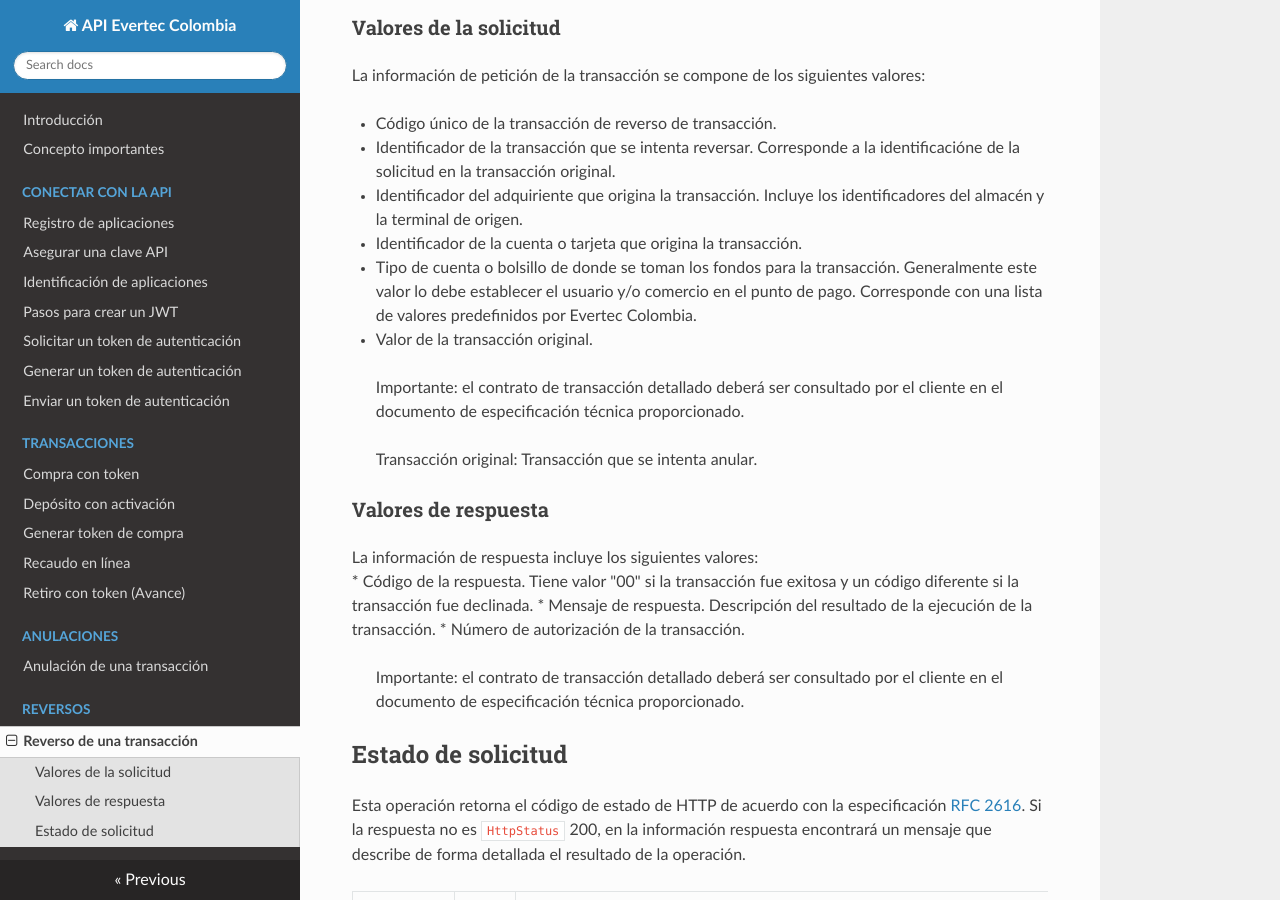
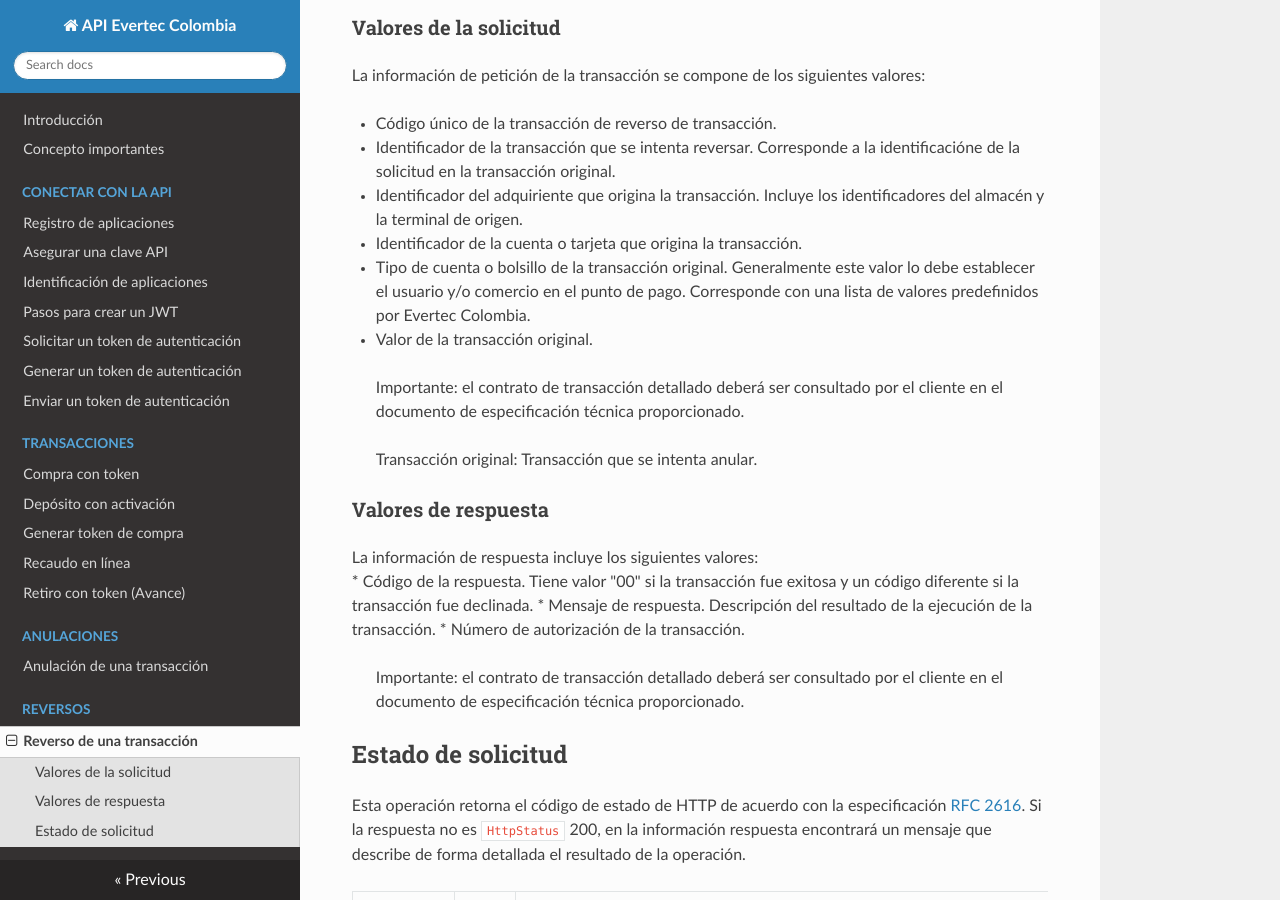
Before and after one commit to Picasso-api/Evertec-API, an MkDocs documentation site: the page built from docs/reverse.md, in a window 1280 px wide and 900 px high, scrolled down 361 px. Built offline with MkDocs 1.6.1, drawn with Linux system fonts in a browser that asks for light colours; nearby versions of some CDN libraries.

Commit message:
Update reverse.md

```diff
--- a/docs/reverse.md
+++ b/docs/reverse.md
@@ -17,7 +17,7 @@ La información de petición de la transacción se compone de los siguientes val
 * Identificador de la transacción que se intenta reversar. Corresponde a la identificacióne de la solicitud en la transacción original.
 * Identificador del adquiriente que origina la transacción. Incluye los identificadores del almacén y la terminal de origen.
 * Identificador de la cuenta o tarjeta que origina la transacción.
-* Tipo de cuenta o bolsillo de donde se toman los fondos para la transacción. Generalmente este valor lo debe establecer el usuario y/o comercio en el punto de pago. Corresponde con una lista de valores predefinidos por Evertec Colombia.
+* Tipo de cuenta o bolsillo de la transacción original. Generalmente este valor lo debe establecer el usuario y/o comercio en el punto de pago. Corresponde con una lista de valores predefinidos por Evertec Colombia.
 * Valor de la transacción original.
 
 >Importante: el contrato de transacción detallado deberá ser consultado por el cliente en el documento de especificación técnica proporcionado.
```
